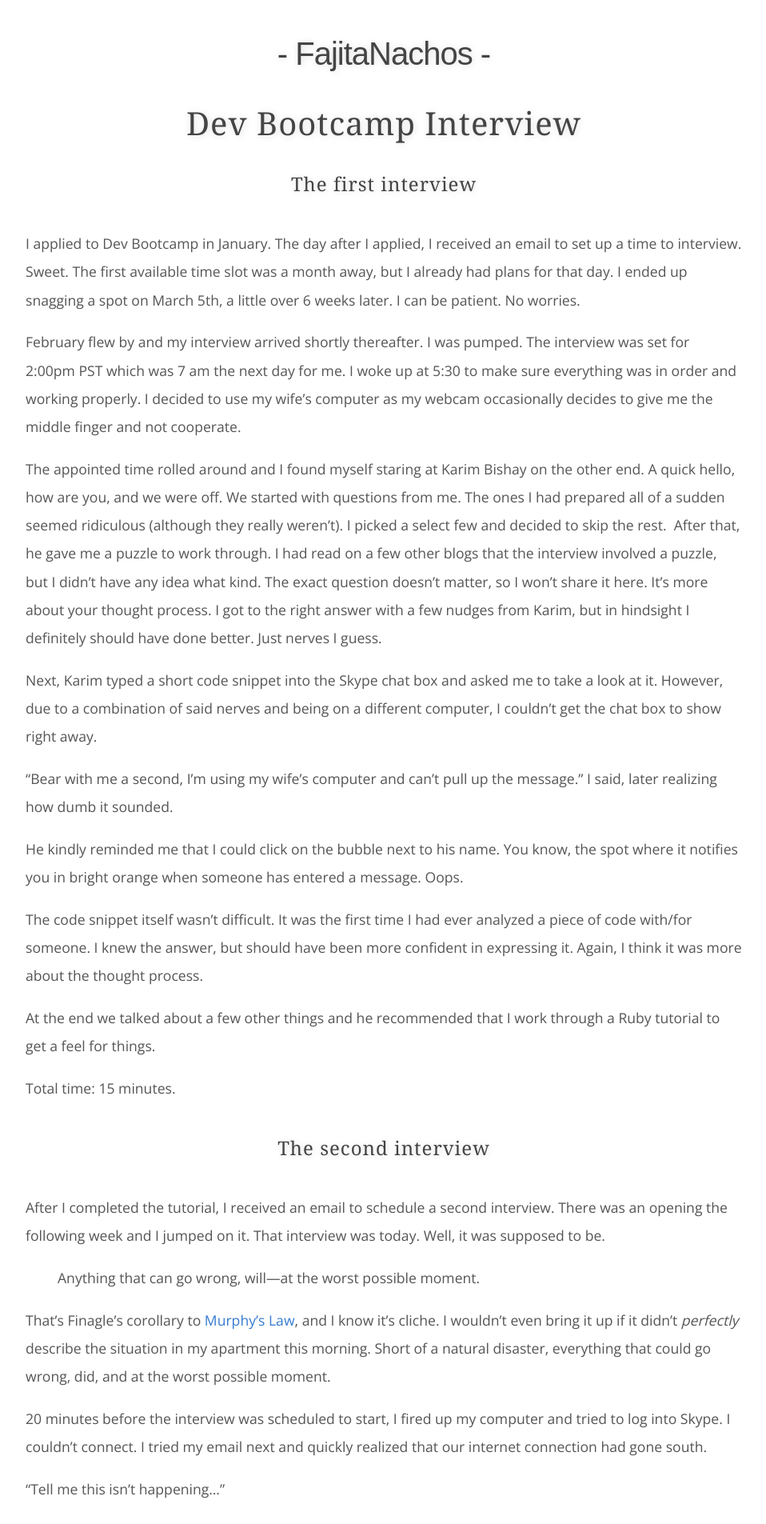
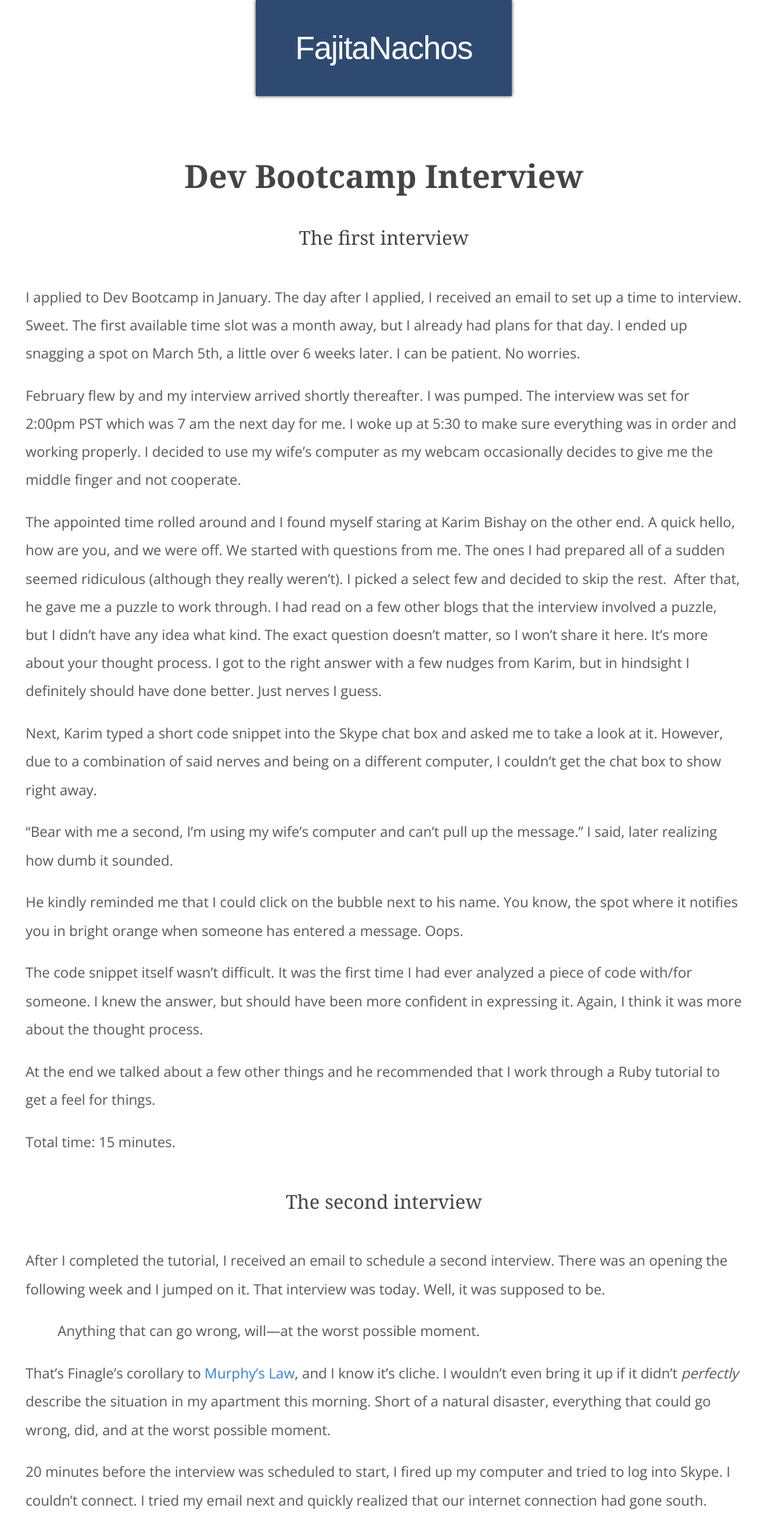
Before and after one commit to karsumit94/andrewholsted.github.io, a Jekyll site: the page built from _posts/2013-03-15-Dev-Bootcamp-Interview.md, in a window 1280 px wide. Shown: the top 1905 px of the page at 80% size, without its empty margins (160-1118 px from the left). Built offline with Jekyll 4.4.1, drawn with Linux system fonts in a browser that asks for light colours; nearby versions of some CDN libraries; some web fonts are replaced; Markdown is read by kramdown in place of the engine named in the settings.

Commit message:
Update headings and post header.

```diff
--- a/_layouts/post.html
+++ b/_layouts/post.html
@@ -3,7 +3,7 @@ layout: default
 ---
 <div id="post-wrap">
   <div id = "post-header">
-    <h1 id ="site-title"> <a href ="/"> - {{site.title}} - </a></h1>
+    <h1 id ="site-title"> <a href ="/"> {{site.title}} </a></h1>
   </div>
   <div id = "post-container">
     <article>
--- a/css/main.css
+++ b/css/main.css
@@ -83,11 +83,16 @@ a:visited{
 
 h1, h2{
     color:#367bd1;
-    text-shadow: 1px 1px 8px #ddd;
     line-height:1em;
     font-size:2.5em;
     font-family:"Droid Serif", "Georgia", serif;
     letter-spacing:-1px;
+}
+
+h3 {
+    font-family:"Droid Serif", "Georgia", serif;
+    letter-spacing:-1px;
+
 }
 
 section{
@@ -323,9 +328,12 @@ section{
     text-align:center;
     color:#444;
     margin:0 0 5% 0;
+    letter-spacing:0px;
+    cursor:default;
+}
+
+#post-container h2{
     font-weight:normal;
-    letter-spacing:1px;
-    cursor:default;
 }
 
 #post-content img{
@@ -418,20 +426,29 @@ tr.first-row td {
    ============ */
 
 #post-header{
-    width:100%;
-    float:left;
+    width:25%;
+    min-width:17em;
+    margin:auto;
     text-align:center;
+    box-shadow:0 0 4px #222;
+    -webkit-box-shadow: 0 0 4px #222;
+    -moz-box-shadow: 0 0 4px #222;
 
+}
+
+#site-title{
+    margin:0 0 2em 0;
 }
 
 #site-title a{
     font-family: "Droid Serif", sans-serif;
     padding:.5em 0 .5em 0;
-    line-height:1em;
-    color:#444;
+    line-height:2em;
+    color:#fff;
     font-weight:normal;
     letter-spacing:-1px;
     display:block;
+    background-color:#2f4a70;
 }
 
 #site-title a:hover{
@@ -471,14 +488,14 @@ tr.first-row td {
 
 #home-nav ul li a{
     font-weight:bold;
-    text-shadow: 1px 1px 6px #000;
+    text-shadow: 1px 1px 2px #222;
     color:#517bb9;
 }
 
 
 #home-nav li a:hover{
     color:#f9f9f9;
-    text-shadow: 1px 1px 4px #000;
+    text-shadow: 1px 1px 2px #222;
 
 }
 
```
